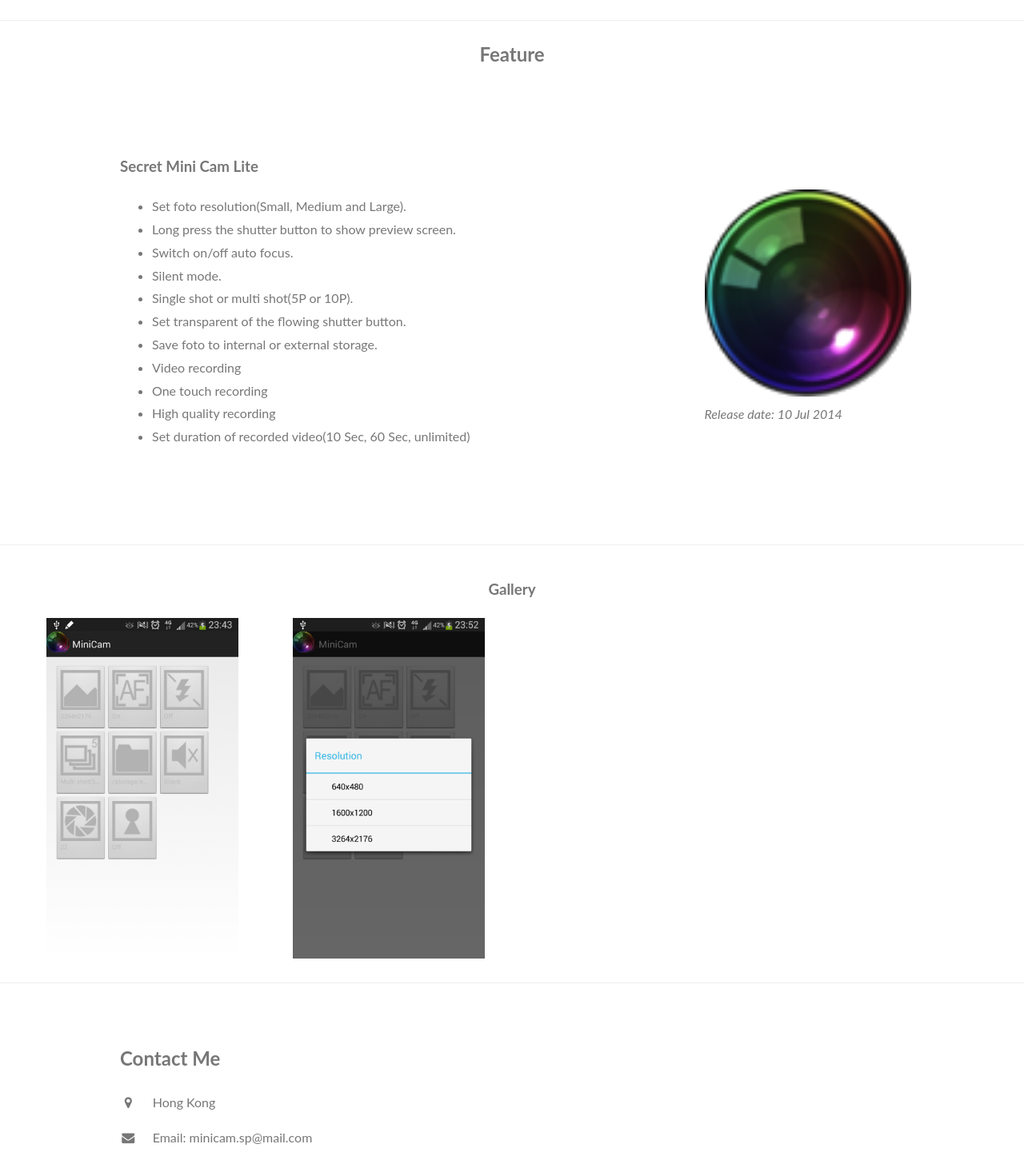
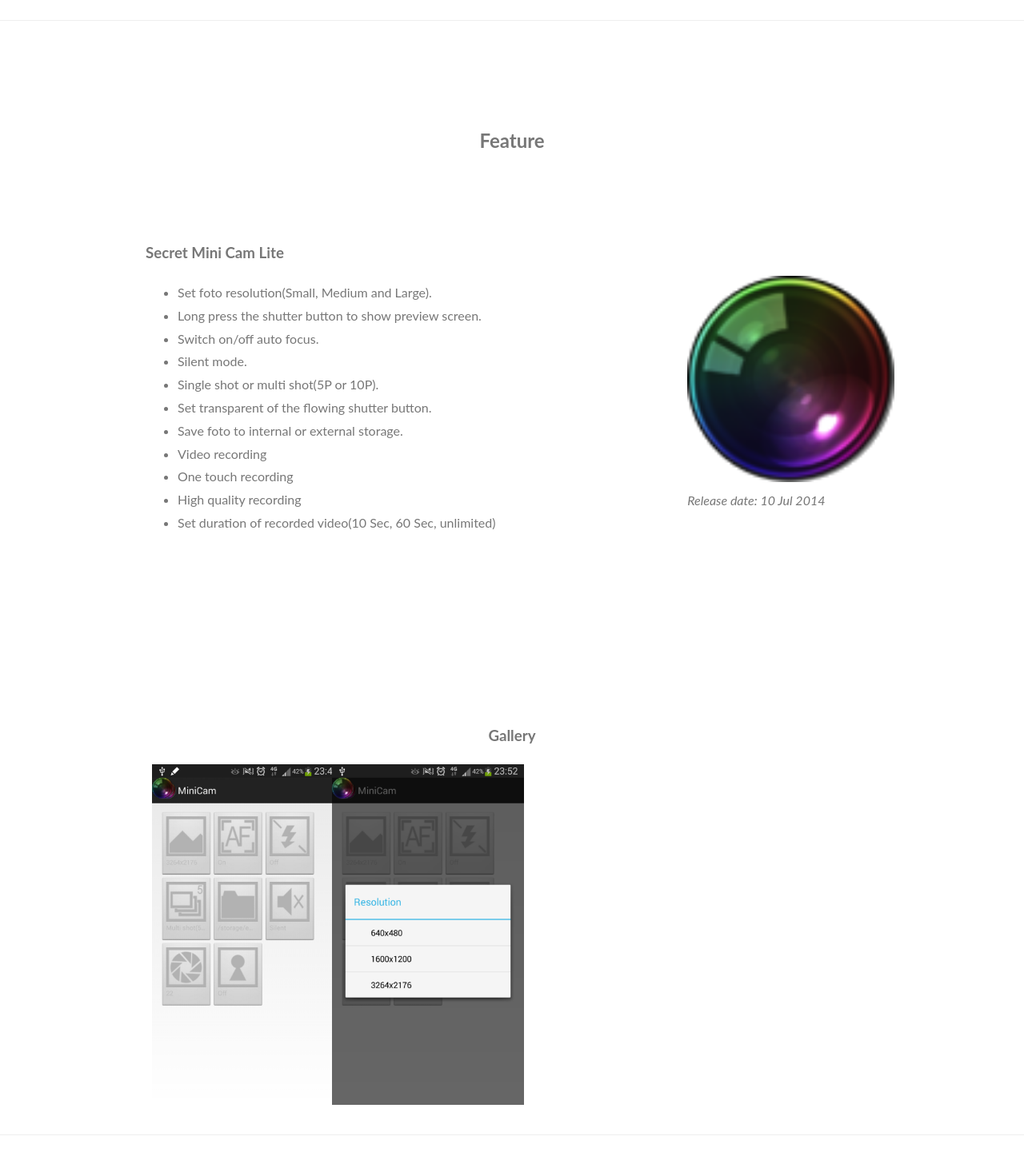
Before and after one commit to minicam/minicam.github.io, a plain HTML site: page index.html in a window 1280 px wide. Shown: the part 2185-3626 px from the top of the page at 80% size. Drawn offline with Linux system fonts and the light colour scheme.

Commit message:
Update index.html

```diff
--- a/index.html
+++ b/index.html
@@ -192,6 +192,7 @@
 </div>
 
 <hr id="feature">
+	<div class="ux-main ux-content ux-padding" style="max-width:980px;margin-top:100px">
 <div class="ux-center" >
         <h2>Feature</h2>
     </div>
@@ -222,9 +223,9 @@
     </div>
   </div>
 </div>
-
+</div
 <hr id="gallery">
-
+<div class="ux-main ux-content ux-padding" style="max-width:980px;margin-top:100px">
 <div class="ux-container">
   <h3 class="ux-center">Gallery</h3>
   <div class="ux-row-padding ux-center">
@@ -242,8 +243,7 @@
     </div-->
   </div>
 </div>
-<div class="ux-container"></div>
-
+</div>
 
 <hr id="contact">
 <div class="ux-padding-32 ux-content ux-text-grey" id="contact" style="margin-bottom:64px">
```
